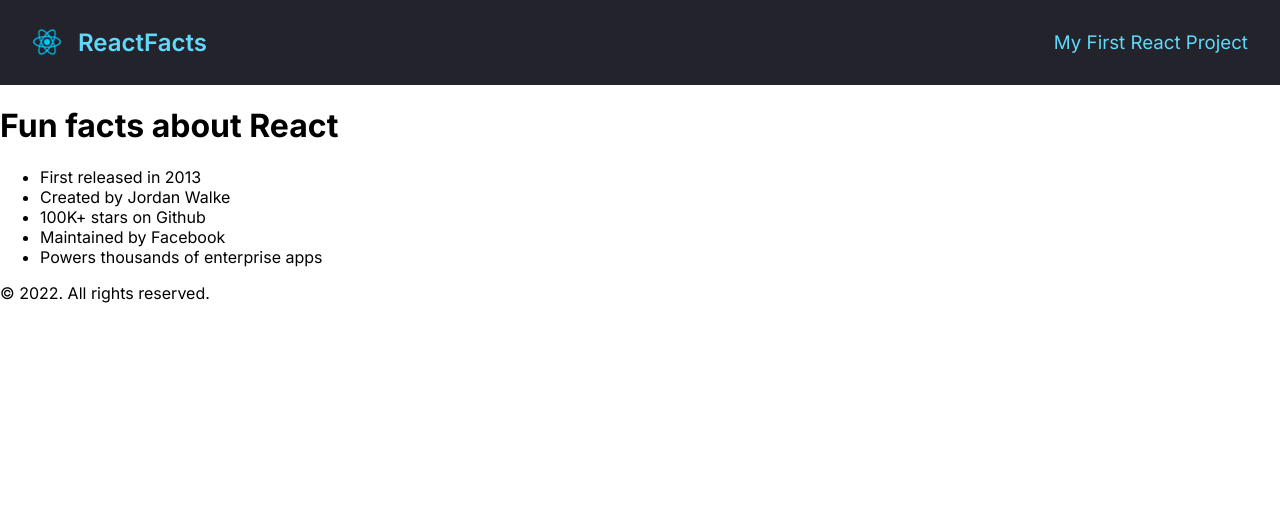
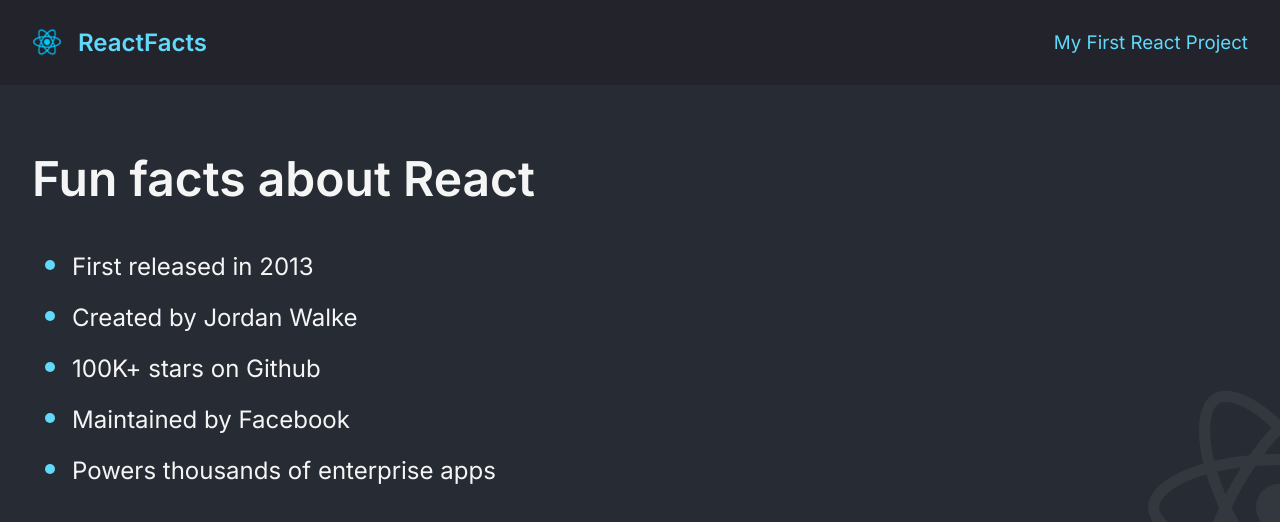
Before and after one commit to prashantbhudwal/proj__reactInfoSite-guided, a React (Vite) app: page / in a window 1280 px wide. Shown: the top 522 px of the page. Built offline with nearby package versions, Linux system fonts and the light colour scheme.

Commit message:
Style Main Component

```diff
--- a/src/App.css
+++ b/src/App.css
@@ -3,7 +3,16 @@
 }
 
 body {
-    font-family: "Inter";
     padding: 0;
     margin: 0;
 }
+
+.app__container {
+    font-family: "Inter";
+    height: 100vh;
+    background: hsla(217, 14%, 18%, 1);
+    color: whitesmoke;
+    background-image: url("/src/assets/react-icon-large.png");
+    background-repeat: no-repeat;
+    background-position: 100% 70%;
+}
--- a/src/App.tsx
+++ b/src/App.tsx
@@ -7,10 +7,9 @@
 
 function App() {
   return (
-    <div>
+    <div className="app__container">
       <Header />
       <Main />
-      <Footer />
     </div>
   );
 }
--- a/src/components/Main/Main.css
+++ b/src/components/Main/Main.css
@@ -0,0 +1,20 @@
+.main__container {
+    padding: 2em;
+
+}
+
+.main__heading {
+    font-size: 3rem;
+    font-weight: 600;
+}
+
+.main__list {
+    font-size: x-large;
+    line-height: 2em;
+}
+
+.main__list>li::marker {
+    font-size: xx-large;
+    color: hsla(193, 95%, 68%, 1);
+    ;
+}
--- a/src/components/Main/Main.tsx
+++ b/src/components/Main/Main.tsx
@@ -2,9 +2,9 @@
 
 function Main() {
   return (
-    <div>
-      <h1>Fun facts about React</h1>
-      <ul>
+    <div className="main__container">
+      <h1 className="main__heading">Fun facts about React</h1>
+      <ul className="main__list">
         <li>First released in 2013</li>
         <li>Created by Jordan Walke</li>
         <li>100K+ stars on Github</li>
```
Also changed, not shown: src/assets/react-icon-large.png (added).
